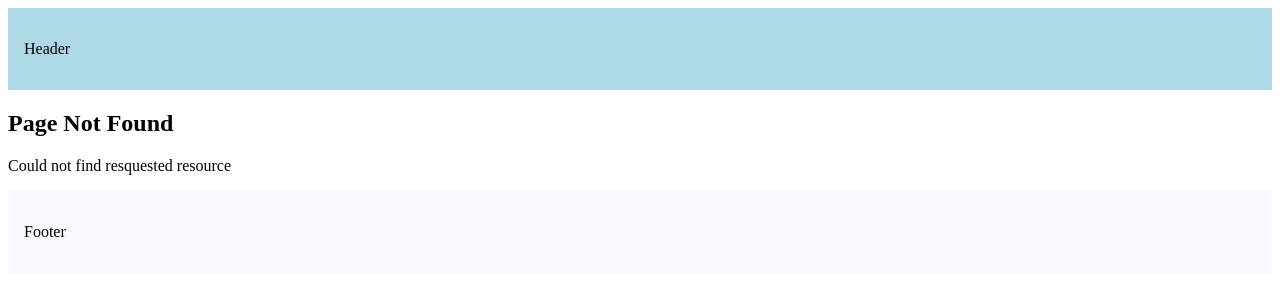
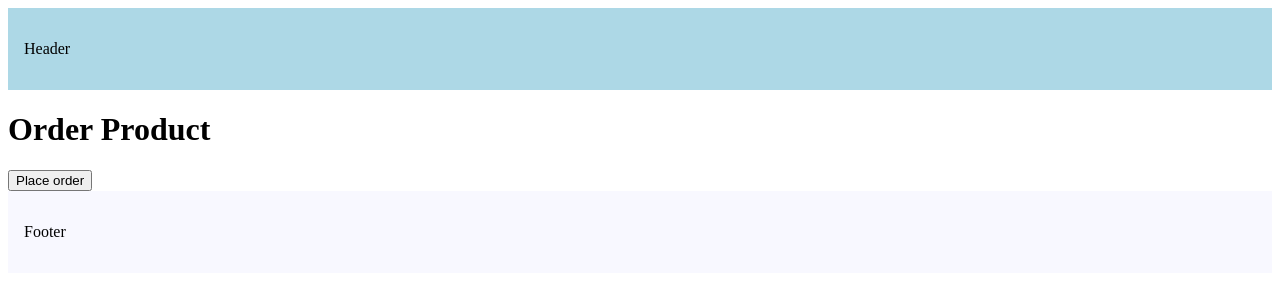
Before and after one commit to FlorAccastelli/nextjs-course, a Next.js app: page /order-product in a window 1280 px wide. Before the commit this address had no page. Shown: the top 300 px of the page. Built offline with nearby package versions, Linux system fonts and the light colour scheme.

Commit message:
navigating programmatically

```diff
--- /dev/null
+++ b/src/app/order-product/page.tsx
@@ -0,0 +1,19 @@
+"use client"
+
+import React from 'react';
+import { useRouter } from 'next/navigation';
+
+export default function OrderProduct() {
+    const router = useRouter();
+    const handleClick = () => {
+        console.log('Placing your order')
+        router.push("/");
+    }
+  return (
+    <div>
+        <h1>Order Product</h1>
+        <button onClick={handleClick}>Place order</button>
+    </div>
+
+  )
+}
```
